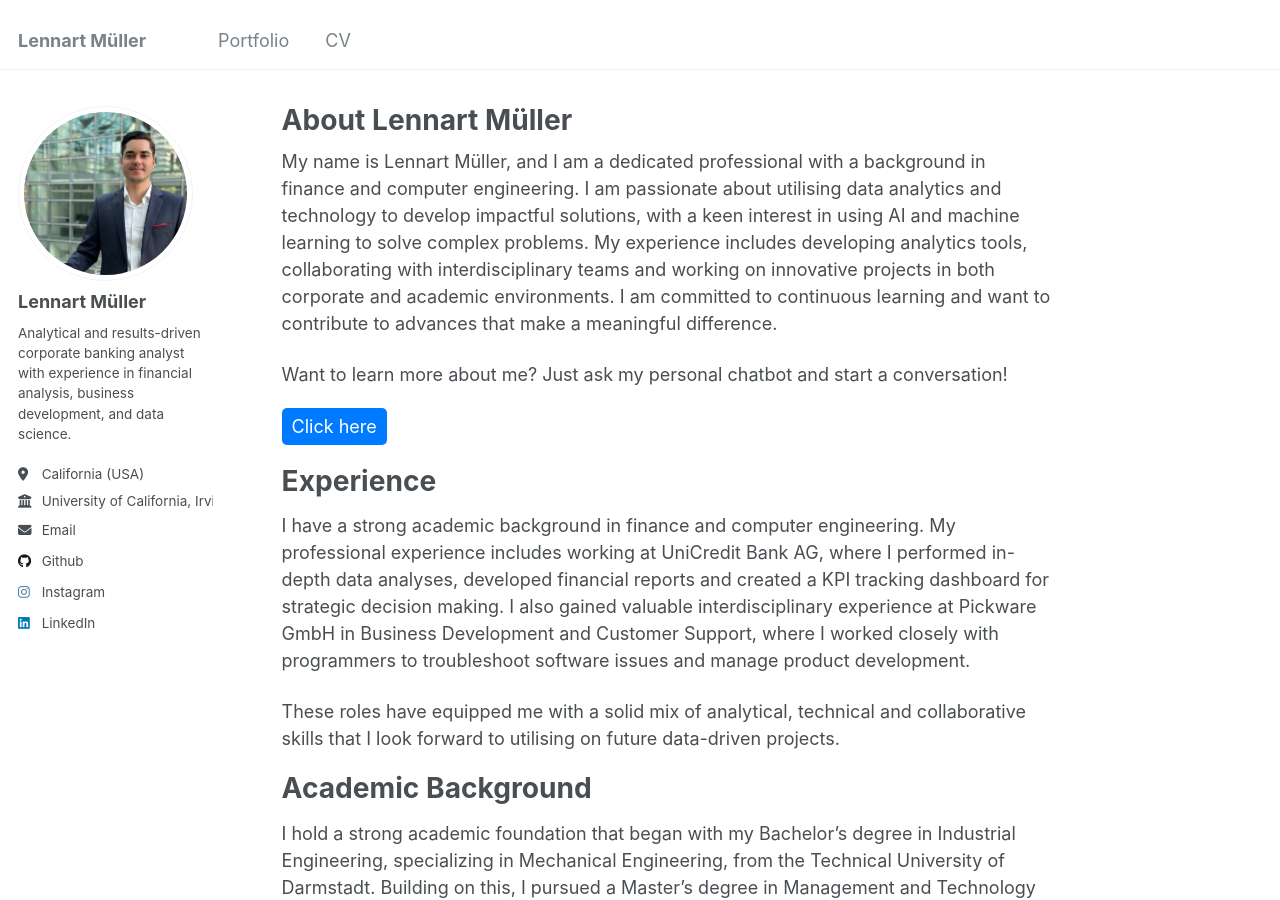
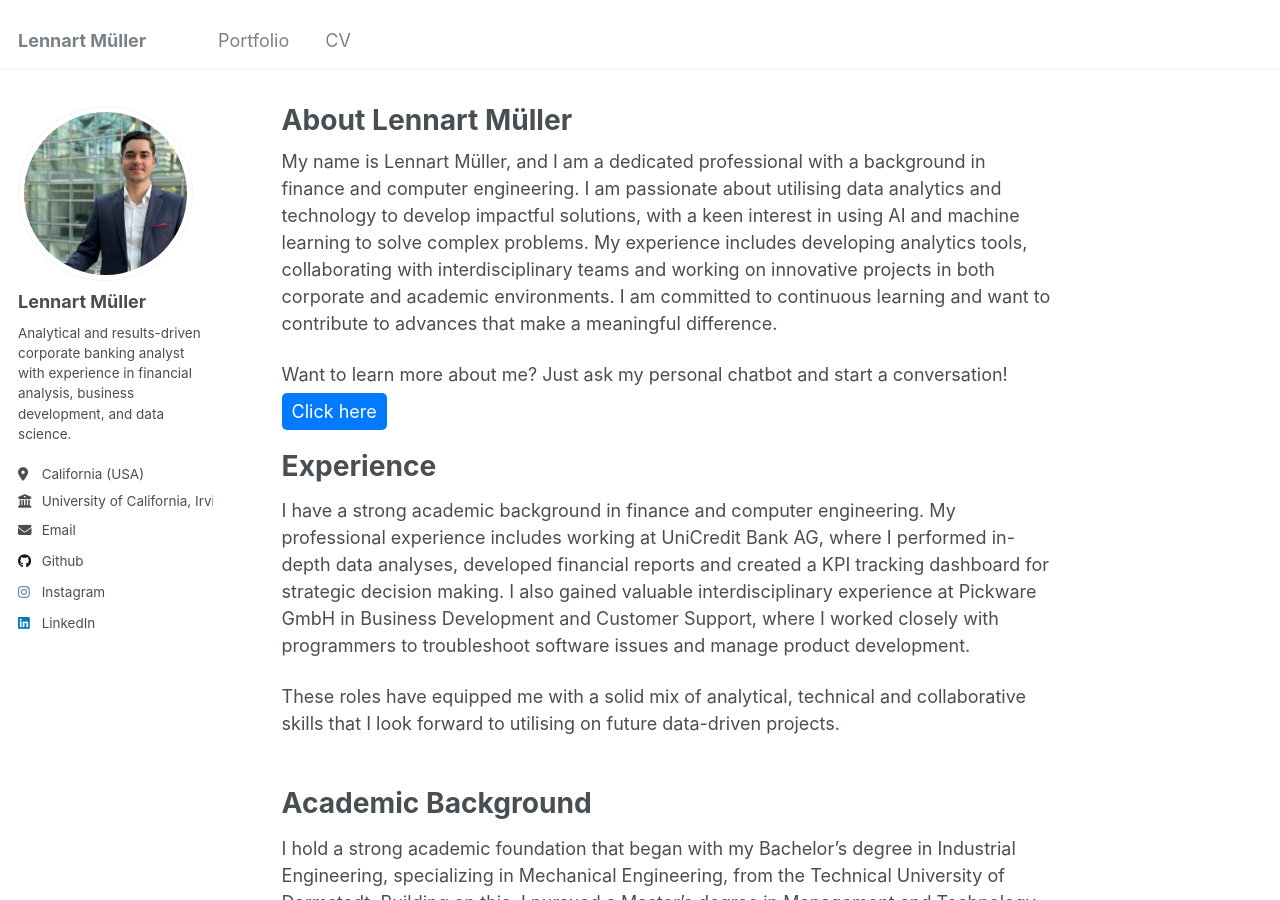
Before and after one commit to lennartmueller123/lennartmueller123.github.io, a Jekyll site: the page built from _pages/about.md, in a window 1280 px wide and 900 px high. Built offline with Jekyll 4.4.1, drawn with Linux system fonts in a browser that asks for light colours.

Commit message:
Update about.md

```diff
--- a/_pages/about.md
+++ b/_pages/about.md
@@ -11,7 +11,7 @@ My name is Lennart Müller, and I am a dedicated professional with a background
 <div>
 Want to learn more about me? Just ask my personal chatbot and start a conversation!
 </div>
-<div style="margin-top: 20px;">
+<div style="margin-top: 5px;">
   <a href="https://chatgpt.com/g/g-673d31d1e5c08191ba939ead6158795f-lennart-muller" target="_blank" style="display: inline-block; padding: 5px 10px; color: white; background-color: #007BFF; border-radius: 5px; text-decoration: none;">Click here</a>
 </div>
 <div style="margin-top: 20px;">
@@ -20,15 +20,15 @@ Want to learn more about me? Just ask my personal chatbot and start a conversati
 Experience
 ======
 I have a strong academic background in finance and computer engineering. My professional experience includes working at UniCredit Bank AG, where I performed in-depth data analyses, developed financial reports and created a KPI tracking dashboard for strategic decision making. I also gained valuable interdisciplinary experience at Pickware GmbH in Business Development and Customer Support, where I worked closely with programmers to troubleshoot software issues and manage product development.
-<div>
+<div style="margin-bottom: 5px;">
 These roles have equipped me with a solid mix of analytical, technical and collaborative skills that I look forward to utilising on future data-driven projects.
 </div>
-<div style="margin-top: 20px;">
+<div style="margin-top: 50px;">
 </div>
 
 Academic Background
 ======
 I hold a strong academic foundation that began with my Bachelor’s degree in Industrial Engineering, specializing in Mechanical Engineering, from the Technical University of Darmstadt. Building on this, I pursued a Master’s degree in Management and Technology with a specialization in Finance and Computer Engineering at the Technical University of Munich (TUM). To further expand my expertise, I completed an Accelerated Certificate Program (ACP) in Data Science at the University of California, Irvine (UCI).
-<div style="margin-top: 0px;">
+<div style="margin-top: 5px;">
 This diverse academic background has provided me with a unique blend of engineering, financial analysis, and data science skills that position me well for tackling complex analytical challenges.
 </div>
```
